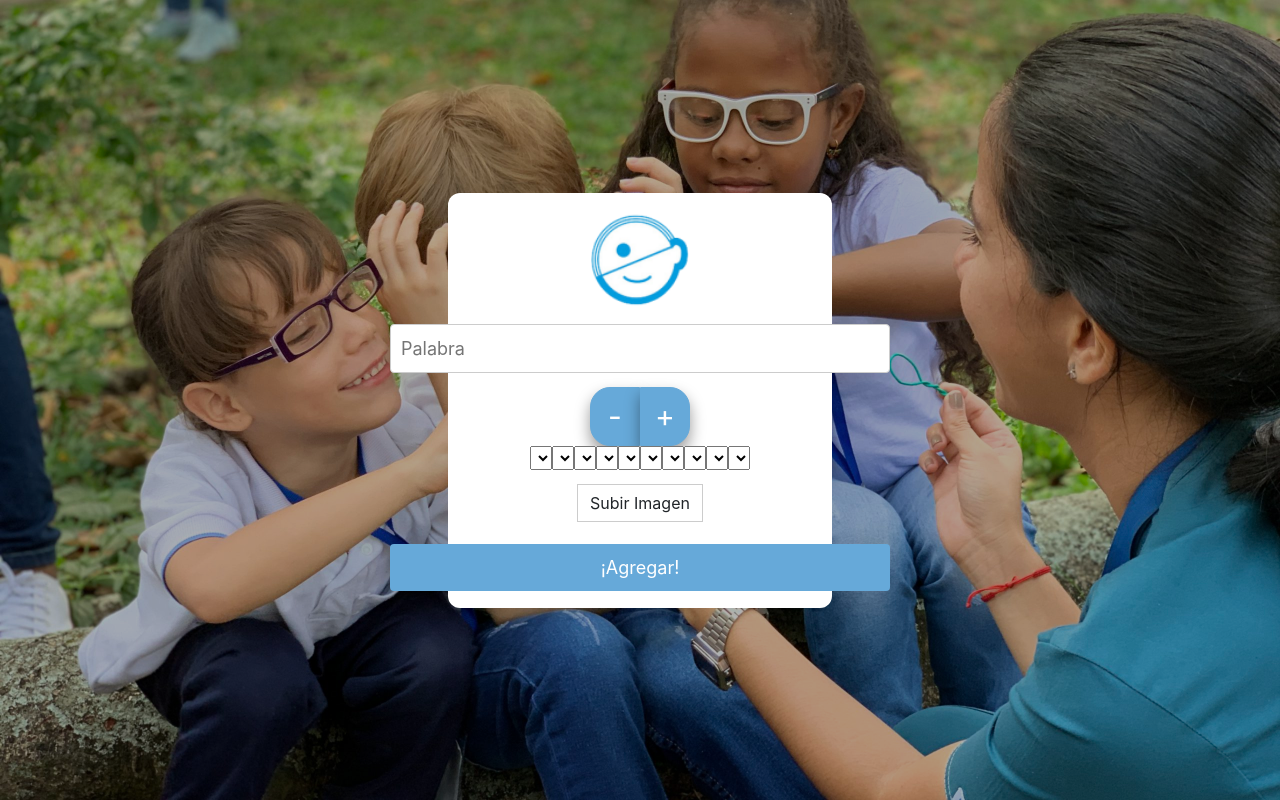
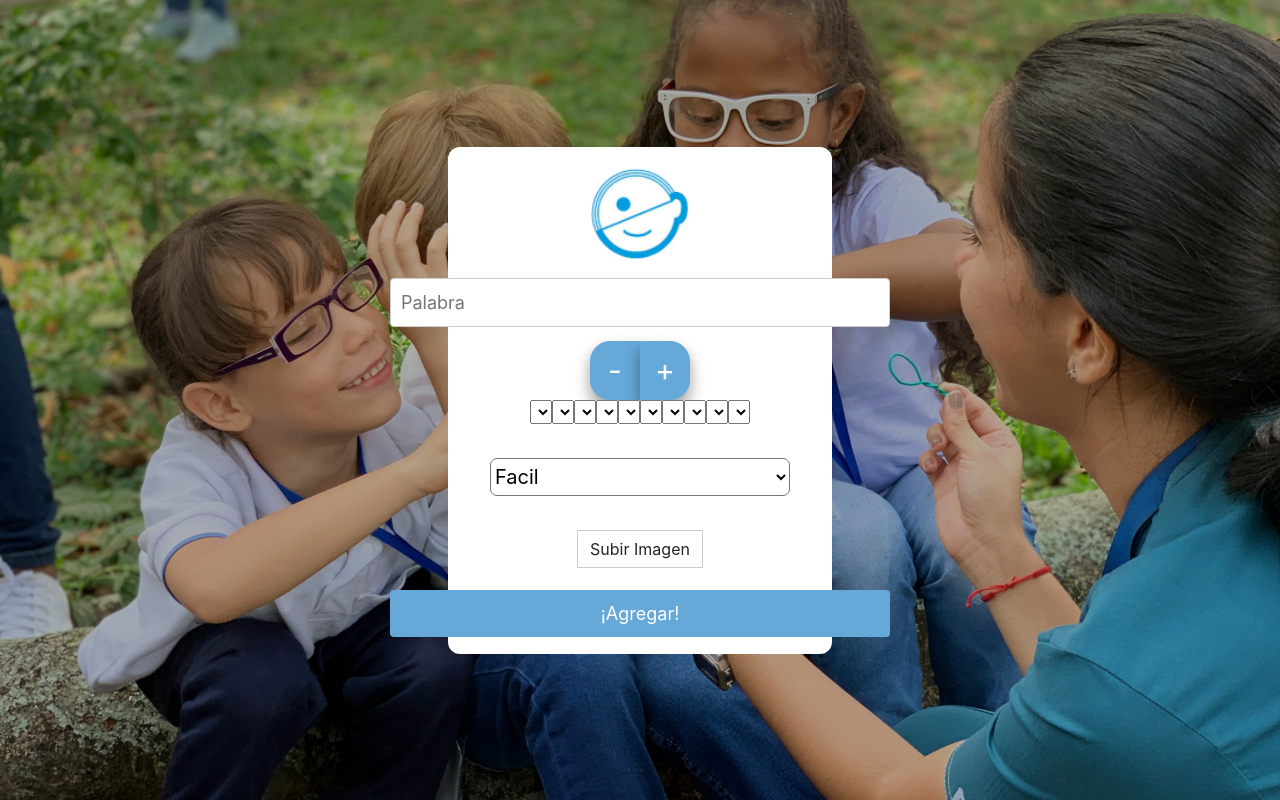
Before and after one commit to FranSuarez99/ProyectoSocial, a Flask app: page /palabra in a window 1280 px wide. Run offline with Flask 2, Linux system fonts and the light colour scheme; lists and menus that the app fills with data are empty; some libraries are stand-ins or nearby versions.

Commit message:
"Se agrega dificultad a new_world"

```diff
--- a/static/css/new_word.css
+++ b/static/css/new_word.css
@@ -158,3 +158,13 @@ input[type="file"] {
     padding: 6px 12px;
     cursor: pointer;
 }
+
+#dif {
+    background-color: white;
+    border-radius: 7px;
+    width: 60%;
+    height: 100%;
+    padding: 5px 0px 5px 0px;
+    margin: 20px 0px 20px 0px;
+    font-size: 20px;
+}
--- a/templates/new_word.html
+++ b/templates/new_word.html
@@ -33,6 +33,15 @@
                         </tr>
                         <tr>
                             <td>
+                                <select id="dif" class="dif">
+                                    <option value="0">Facil</option>
+                                    <option value="1">Intermedio</option>
+                                    <option value="2">Dificil</option>
+                                </select>
+                            </td>
+                        </tr>
+                        <tr>
+                            <td>
                                 <label for="file-upload" class="custom-file-upload">
                                     <i class="fa fa-cloud-upload"></i> Subir Imagen
                                 </label>
```
